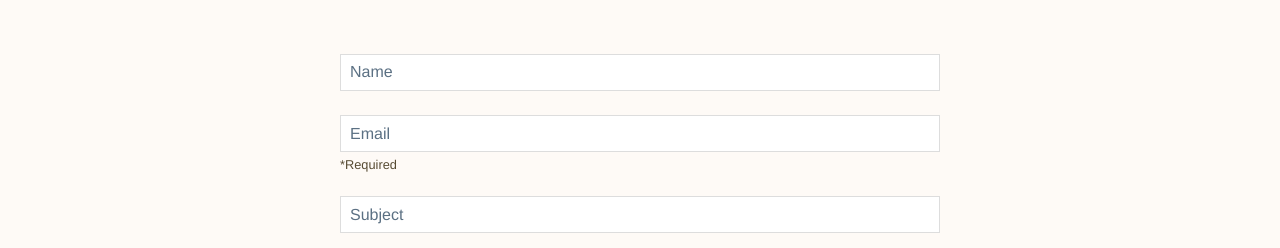
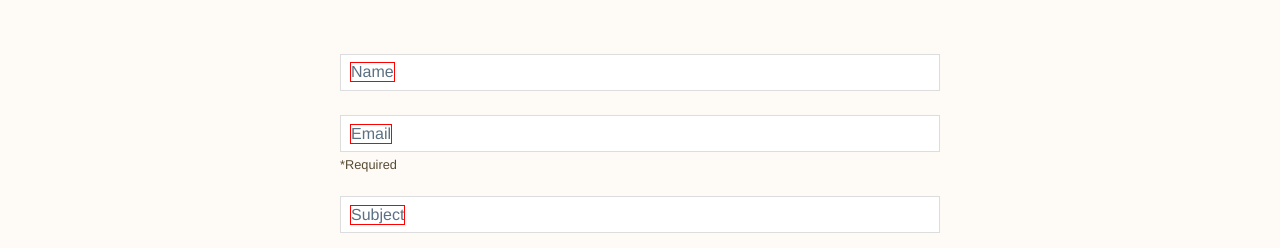
Before and after one commit to vtrofin/personal-website, a Vue app: page /contact in a window 1280 px wide. Shown: the part 165-413 px from the top of the page. Built offline with nearby package versions, Linux system fonts and the light colour scheme.

Commit message:
disable pointer events on focused input label

```diff
--- a/src/pages/Contact.vue
+++ b/src/pages/Contact.vue
@@ -14,7 +14,7 @@
           @focus="toggleInputFocus"
           @blur="toggleInputFocus"
         />
-        <span class="input-label" @click.prevent="handleSpanFocus">Name</span>
+        <span class="input-label" @click.stop.prevent="handleSpanFocus">Name</span>
       </div>
       <label for="email">Email</label>
       <div :class="getClassName('input-container', 'email')">
@@ -225,6 +225,7 @@ label {
   font-size: 1rem;
   font-weight: 400;
   transition: all 150ms cubic-bezier(0.4, 0, 0.2, 1);
+  border: 1px solid red;
 }
 
 .input-container.focused .input-label {
@@ -232,6 +233,7 @@ label {
   font-size: 0.7rem;
   top: 0%;
   transform: translateY(0%);
+  pointer-events: none;
 }
 
 .input-container.focused input {
```
